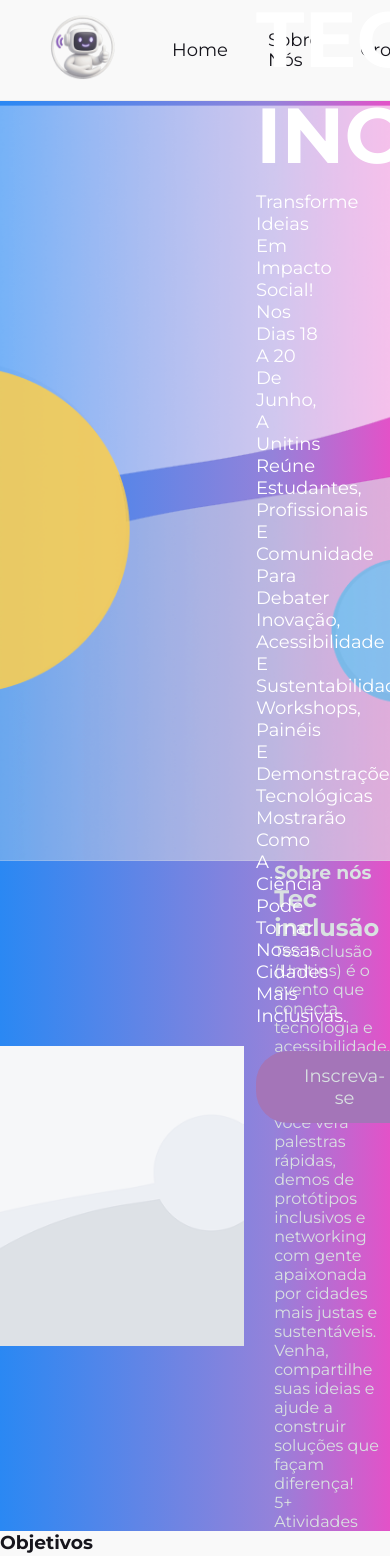
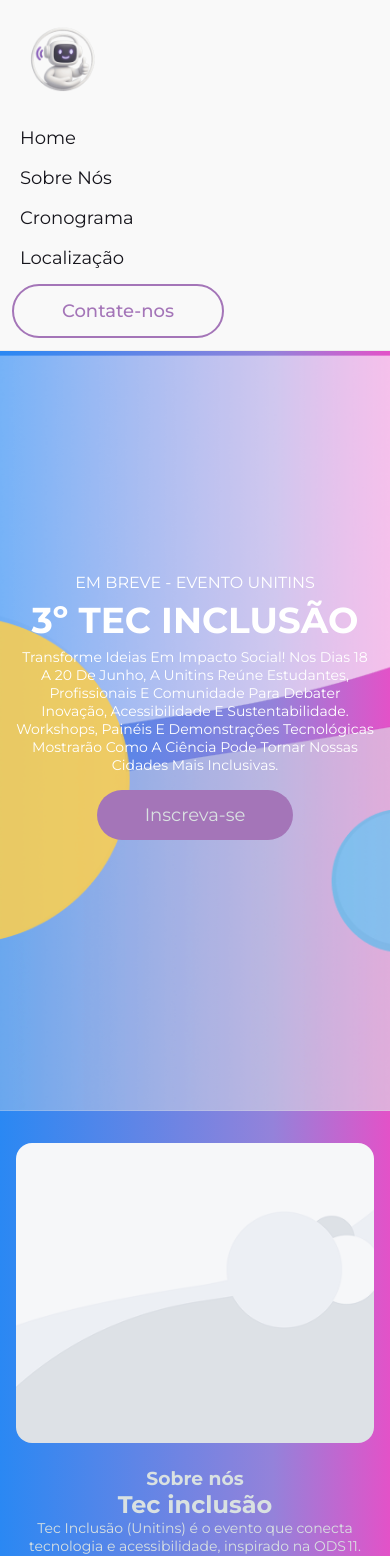
Before and after one commit to arthurpestana/tec-inclusao-projeto, a Next.js app: page /home in a window 390 px wide. Shown: the top 1556 px of the page. Built offline with nearby package versions, Linux system fonts and the light colour scheme.

Commit message:
Responsividade NavBar e Home

```diff
--- a/src/app/home/_ui/HomeAbout/HomeAbout.module.scss
+++ b/src/app/home/_ui/HomeAbout/HomeAbout.module.scss
@@ -23,4 +23,56 @@
     .aboutUs__content__main{
         width: 50%;
     }
+
+    @media screen and (max-width: 768px) {
+        flex-direction: column;
+        padding: 48px 32px;
+
+        .aboutUs__content__image {
+            width: 300px;
+            height: 300px;
+        }
+
+        .aboutUs__content__main {
+            width: 100%;
+            text-align: center;
+
+            .aboutUs__content__main__eventsQuant {
+                justify-content: center;
+            }
+        }
+    }
+
+    @media screen and (max-width: 480px) {
+        padding: 32px 16px;
+        gap: 24px;
+
+        .aboutUs__content__image {
+            width: 100%;
+            height: auto;
+        }
+
+        .aboutUs__content__main {
+            width: 100%;
+            text-align: center;
+
+            .aboutUs__content__main__text p {
+                font-size: 14px;
+            }
+
+            .aboutUs__content__main__eventsQuant {
+                margin-top: 16px;
+                justify-content: center;
+
+                span:first-child {
+                    font-size: 24px;
+                    font-weight: bold;
+                }
+
+                span:last-child {
+                    font-size: 16px;
+                }
+            }
+        }
+    }
 }
--- a/src/app/home/_ui/HomeBanner/HomeBanner.module.scss
+++ b/src/app/home/_ui/HomeBanner/HomeBanner.module.scss
@@ -46,4 +46,53 @@
             }
         }
     }
+
+    @media screen and (max-width: 768px) {
+        padding: 0px 32px 64px 32px;
+
+        .banner__content__main {
+            align-items: center;
+            text-align: center;
+
+            .banner__content__main__information {
+                width: 100%;
+
+                h1 {
+                    font-size: 48px;
+                }
+
+                h3 {
+                    font-size: 18px;
+                }
+
+                p {
+                    font-size: 16px;
+                }
+            }
+        }
+    }
+
+    @media screen and (max-width: 480px) {
+        padding: 0px 16px 48px 16px;
+
+        .banner__content__main {
+            gap: 16px;
+
+            .banner__content__main__information {
+                gap: 6px;
+
+                h1 {
+                    font-size: 36px;
+                }
+
+                h3 {
+                    font-size: 16px;
+                }
+
+                p {
+                    font-size: 14px;
+                }
+            }
+        }
+    }
 }
--- a/src/components/structure/NavBar/NavBar.module.scss
+++ b/src/components/structure/NavBar/NavBar.module.scss
@@ -21,4 +21,31 @@
         align-items: center;
         gap: 24px;
     }
+
+    @media screen and (max-width: 768px) {
+        flex-direction: column;
+        align-items: flex-start;
+        gap: 16px;
+        padding: 16px;
+
+        .navBar__content__items {
+            flex-direction: column;
+            align-items: flex-start;
+            gap: 16px;
+            width: 100%;
+        }
+    }
+
+    @media screen and (max-width: 480px) {
+        padding: 12px;
+        gap: 12px;
+
+        .navBar__content__logo {
+            gap: 4px;
+        }
+
+        .navBar__content__items {
+            gap: 12px;
+        }
+    }
 }
```
